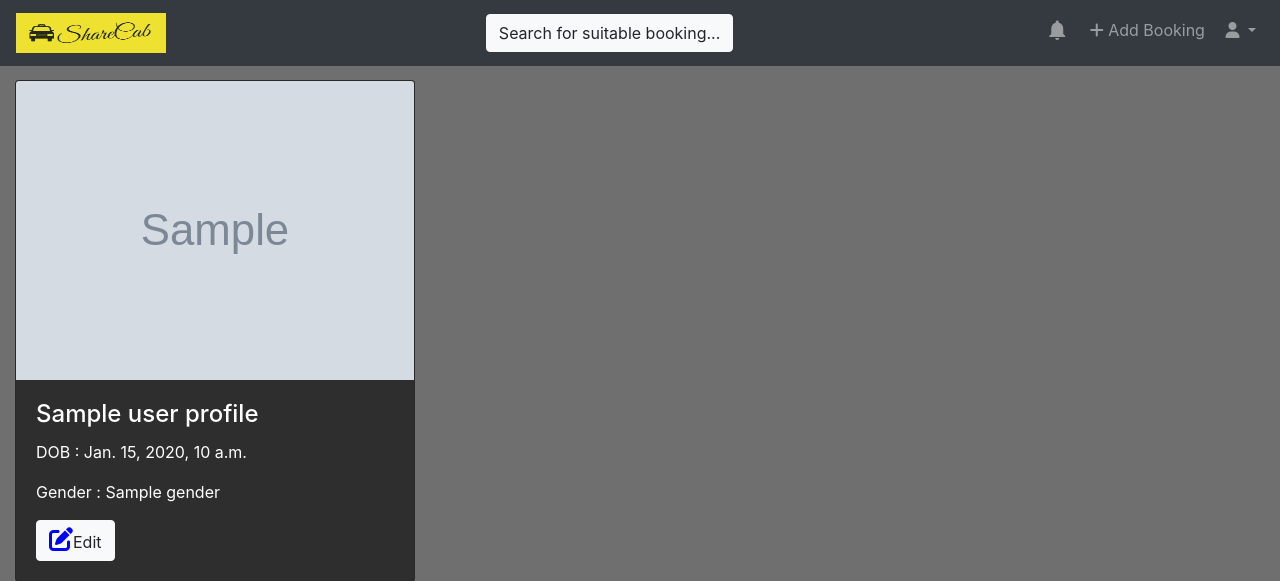
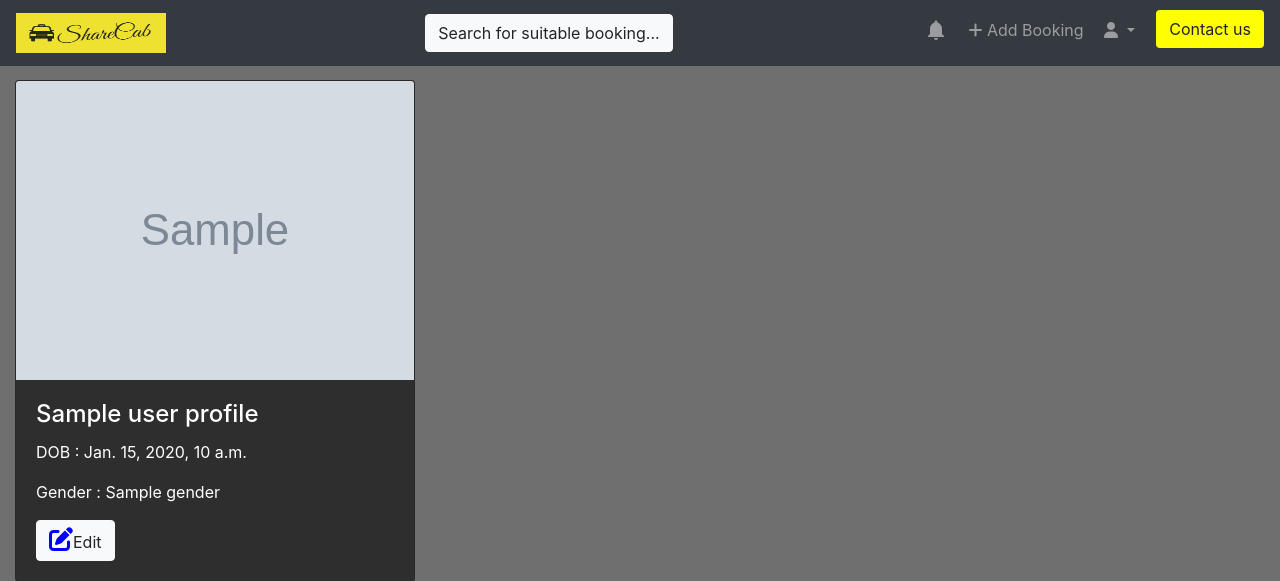
Before and after one commit to PraneethChandra18/cabsharing, a Django app: template account/templates/account/detail.html in a window 1280 px wide. Shown: the top 581 px of the page. Run offline with Django 3.2, Linux system fonts and the light colour scheme; the template is opened without the code that fills it: most values are stand-ins (such as "Sample title", 1, 10 or a date in 2020); grey boxes marked "Sample" are stand-in pictures; some libraries are stand-ins or nearby versions.

Commit message:
Development Last Stage

```diff
--- a/account/templates/account/base.html
+++ b/account/templates/account/base.html
@@ -108,7 +108,8 @@
               <a class="dropdown-item" href="{% url 'cabshare:mychats' %}">My Chats</a>
               <a class="dropdown-item" href="{% url 'account:logout' %}">Logout</a>
             </div>
-          </li>
+          </li>&nbsp;&nbsp;&nbsp;
+          <li class="nav-item"> <a href="{% url 'cabshare:feedback' %}"> <button type="button" class="btn" style="background-color:yellow"> Contact us</button> </a> </li>
         </ul>
       </div>
     </nav>
```
